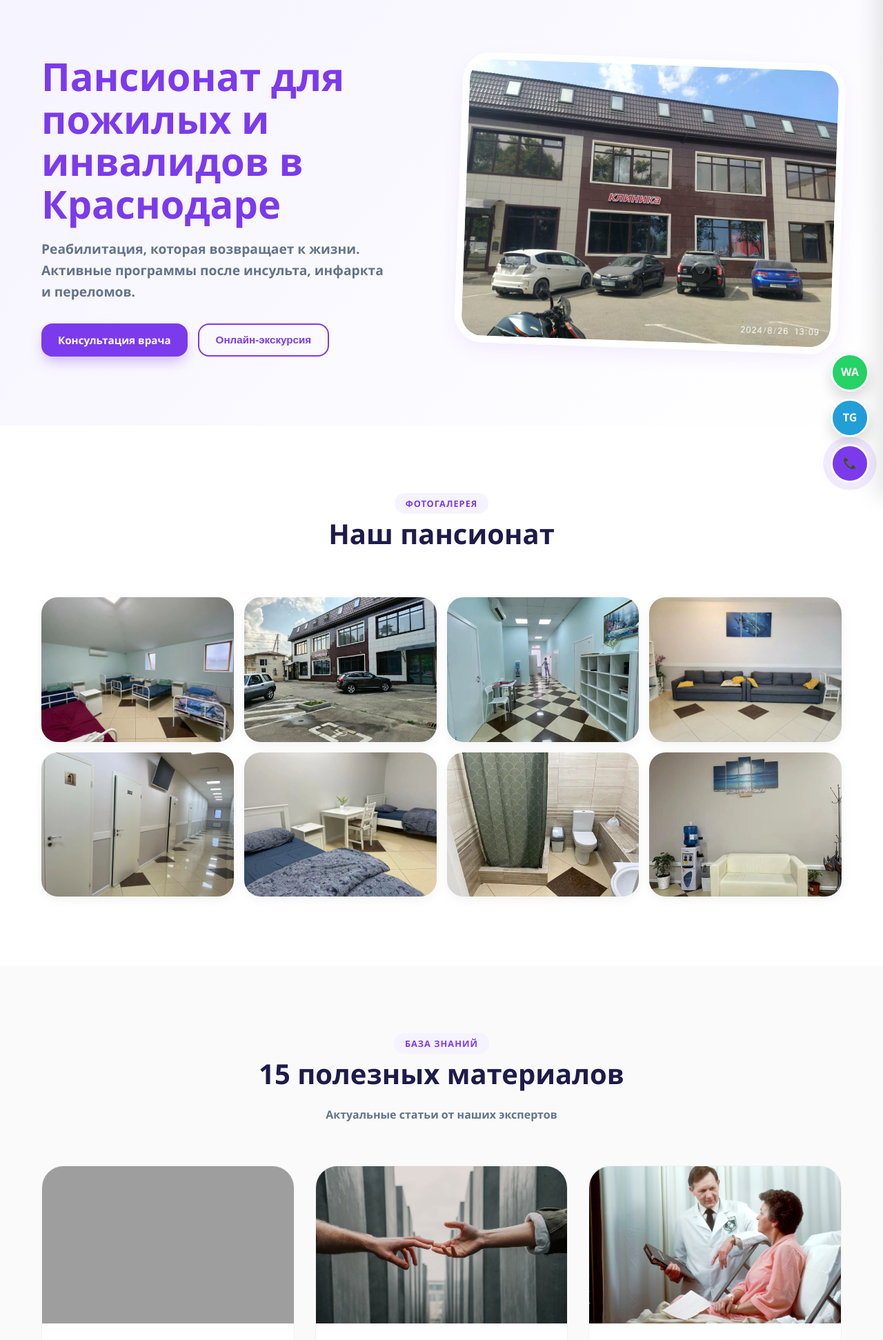
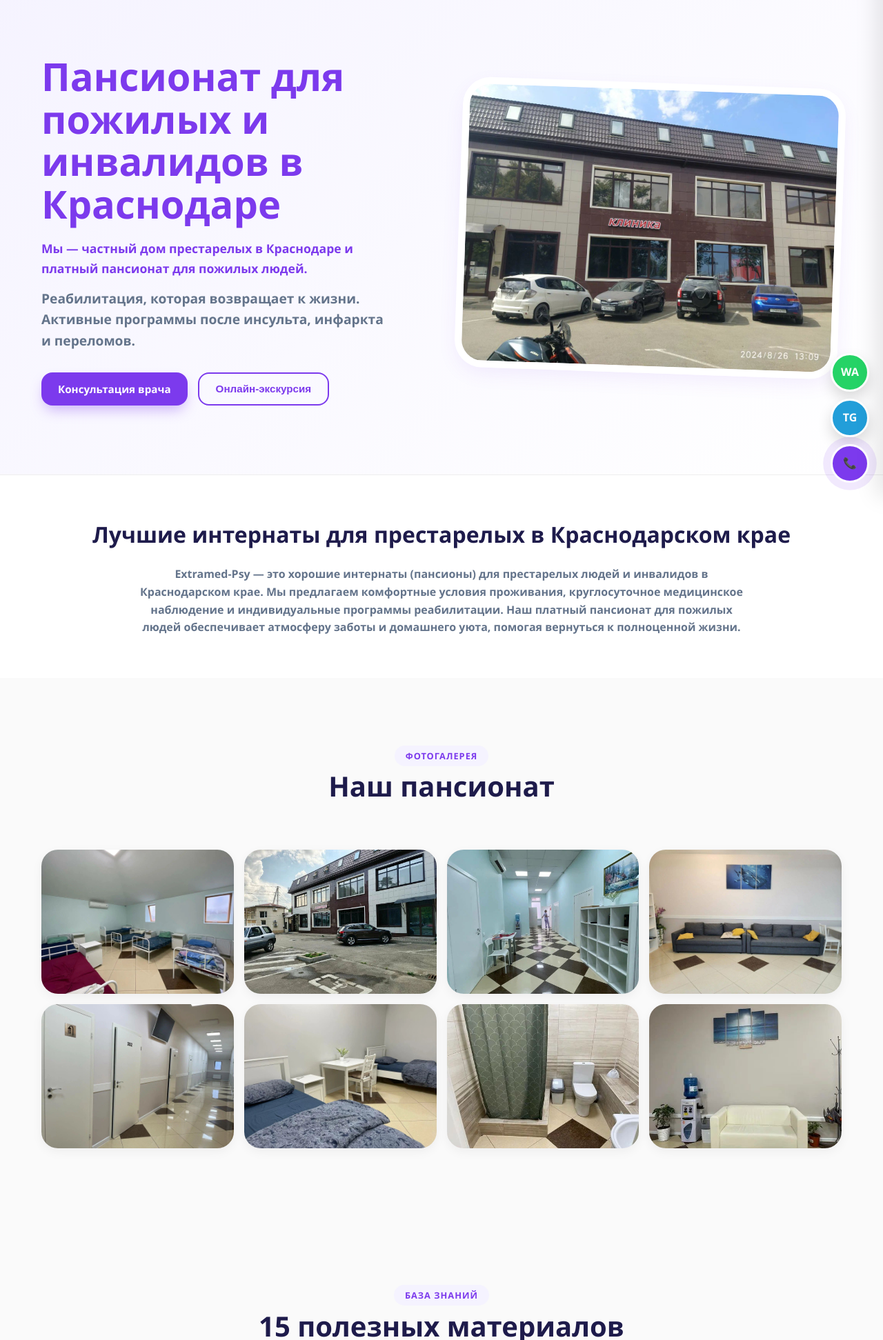
Before and after one commit to manusteamkrr-hub/orchids-----bitrix--, a PHP site: page /index.php in a window 1280 px wide. Shown: the part 80-2023 px from the top of the page at 69% size. Run offline with PHP 8.4, Linux system fonts and the light colour scheme; grey boxes are pictures that could not be loaded.

Commit message:
Upload codebase file index.php

```diff
--- a/index.php
+++ b/index.php
@@ -381,6 +381,7 @@ if ($page === 'articles') {
             <div class="container hero-grid">
                 <div>
                     <h1 style="color: var(--primary);">Пансионат для пожилых и инвалидов в Краснодаре</h1>
+                    <p style="color: var(--primary); font-weight: 800; margin-bottom: 15px;">Мы — частный дом престарелых в Краснодаре и платный пансионат для пожилых людей.</p>
                     <p style="font-size: 1.2rem; color: var(--text-muted); font-weight: 700; margin-bottom: 30px;">
                         Реабилитация, которая возвращает к жизни. Активные программы после инсульта, инфаркта и переломов.
                     </p>
@@ -395,7 +396,16 @@ if ($page === 'articles') {
             </div>
         </section>
 
-        <section id="gallery" style="background: #fff;">
+        <section id="seo-info" style="background: #fff; border-top: 1px solid #eee; padding: 60px 0;">
+            <div class="container" style="text-align: center;">
+                <h2 style="font-size: 2rem; font-weight: 900; margin-bottom: 20px;">Лучшие интернаты для престарелых в Краснодарском крае</h2>
+                <p style="max-width: 900px; margin: 0 auto; color: var(--text-muted); font-weight: 700; line-height: 1.6;">
+                    Extramed-Psy — это хорошие интернаты (пансионы) для престарелых людей и инвалидов в Краснодарском крае. Мы предлагаем комфортные условия проживания, круглосуточное медицинское наблюдение и индивидуальные программы реабилитации. Наш платный пансионат для пожилых людей обеспечивает атмосферу заботы и домашнего уюта, помогая вернуться к полноценной жизни.
+                </p>
+            </div>
+        </section>
+
+        <section id="gallery" style="background: #fafafa;">
             <div class="container">
                 <div class="section-title">
                     <span class="badge">Фотогалерея</span>
```
